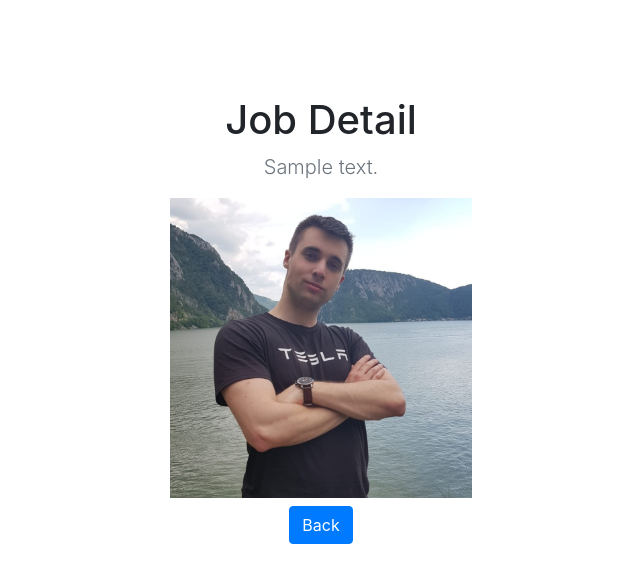
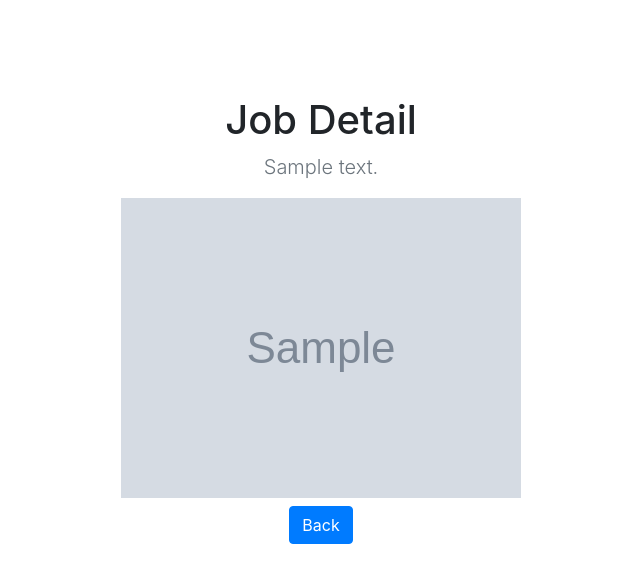
Before and after one commit to UdrescuVlad/django_personal_portofolio, a Django app: template portfolio-project/jobs/templates/jobs/detail.html in a window 1280 px wide. Shown: the top 583 px of the page, without its empty margins (319-959 px from the left). Run offline with Django 3.2, Linux system fonts and the light colour scheme; the template is opened without the code that fills it: most values are stand-ins (such as "Sample title", 1, 10 or a date in 2020); grey boxes marked "Sample" are stand-in pictures; data that the repository does not hold is empty; some libraries are stand-ins or nearby versions.

Commit message:
every job detail page has its own image

```diff
--- a/portfolio-project/jobs/templates/jobs/detail.html
+++ b/portfolio-project/jobs/templates/jobs/detail.html
@@ -56,7 +56,7 @@
                 <h1 class="fw-light">Job Detail</h1>
                 <p class="lead text-muted">{{job.summary}}</p>
 
-                <img src="{% static 'vlad.jpg' %}" height="300"></img>
+                <img src="{{ job.image.url }}" height="300"></img>
                 <p>
                     <a href="{% url 'home' %}" class="btn btn-primary my-2">Back</a>
                 </p>
```
